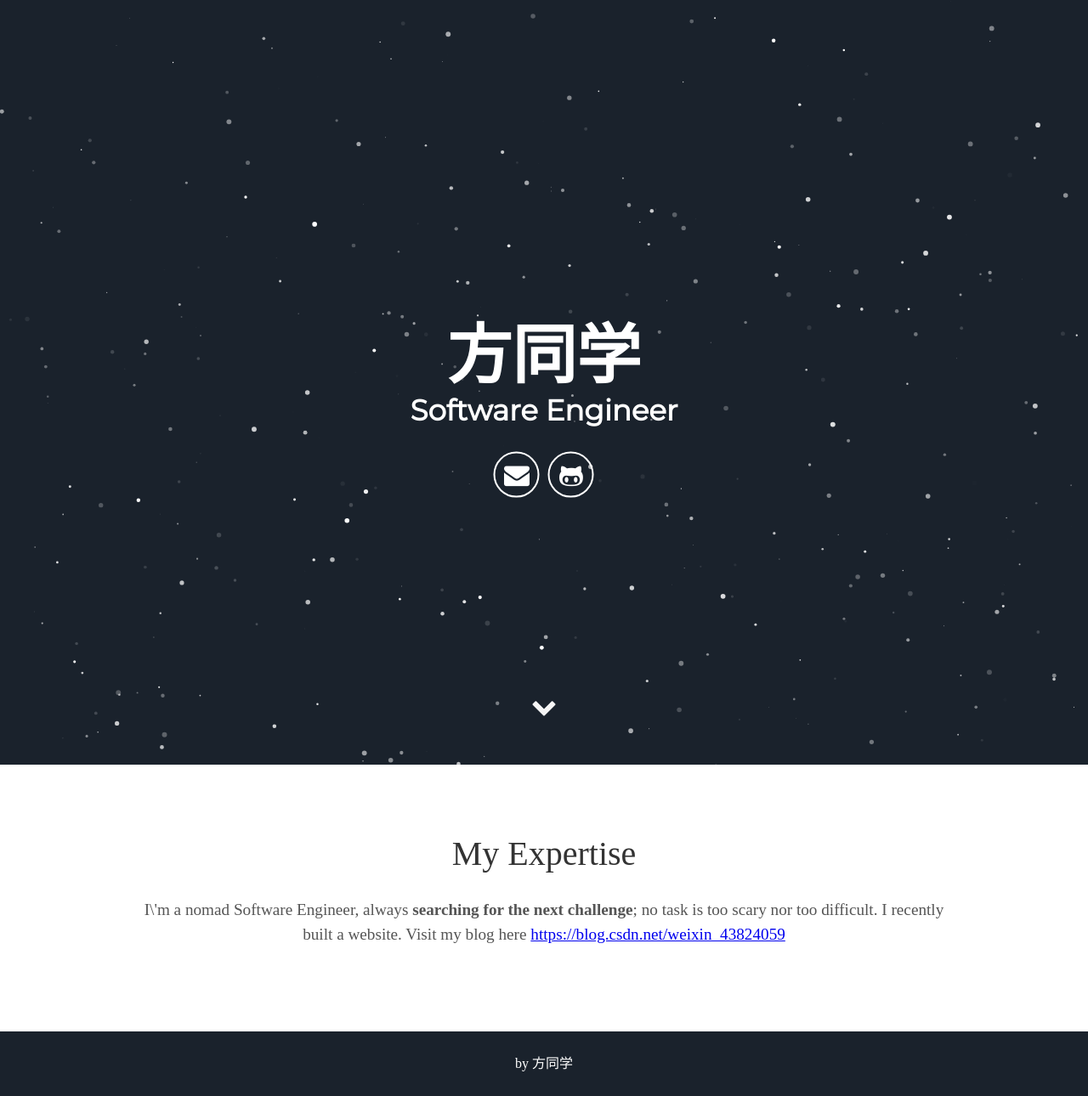
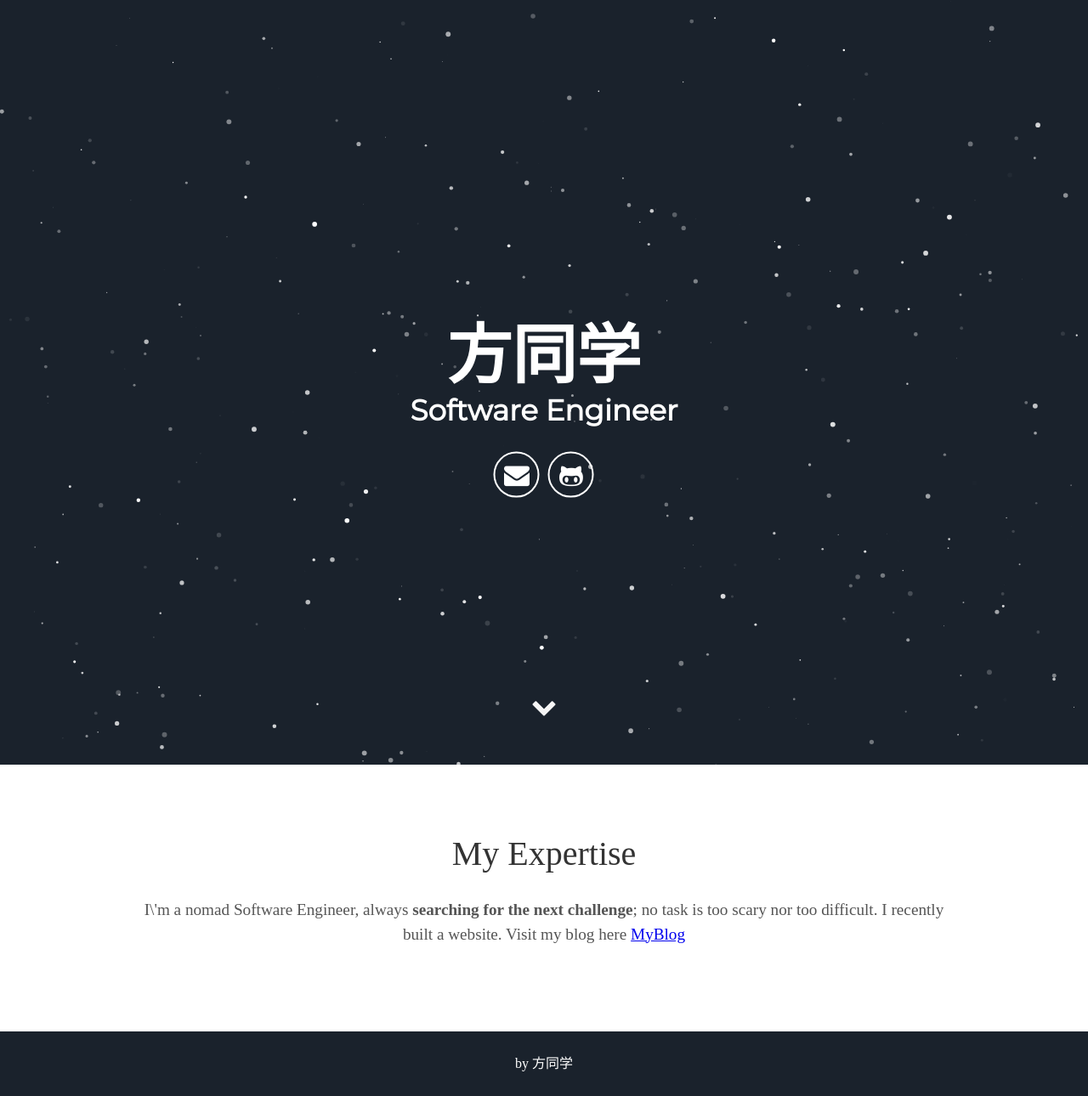
Before and after one commit to FangChao1086/FangChao1086.github.io, a Jekyll site: the page built from index.html, in a window 1280 px wide. Shown: the whole page at 85% size. Built offline with Jekyll 4.4.1, drawn with Linux system fonts in a browser that asks for light colours; some web fonts are replaced.

Commit message:
Update _config.yml

```diff
--- a/_config.yml
+++ b/_config.yml
@@ -6,7 +6,7 @@ description: Jekyll Theme Minimal Resume
 
 # User settings
 username: 方同学
-user_description: I\'m a nomad Software Engineer, always <b>searching for the next challenge</b>; no task is too scary nor too difficult. I recently built a website. Visit my blog here <a href="https://blog.csdn.net/weixin_43824059" target="_blank">https://blog.csdn.net/weixin_43824059</a>
+user_description: I\'m a nomad Software Engineer, always <b>searching for the next challenge</b>; no task is too scary nor too difficult. I recently built a website. Visit my blog here <a href="https://blog.csdn.net/weixin_43824059" target="_blank">MyBlog</a>
 user_title: Software Engineer
 email: fangchao1086@163.com
 # twitter_username: lorem_ipsum
```
